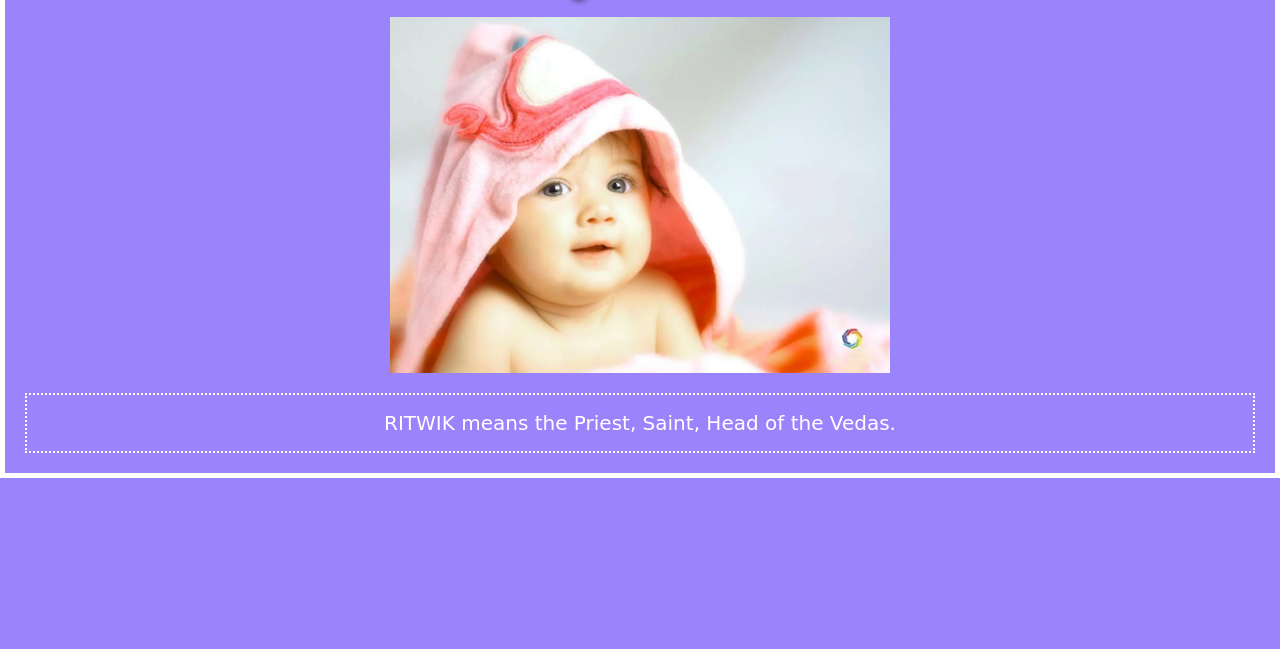
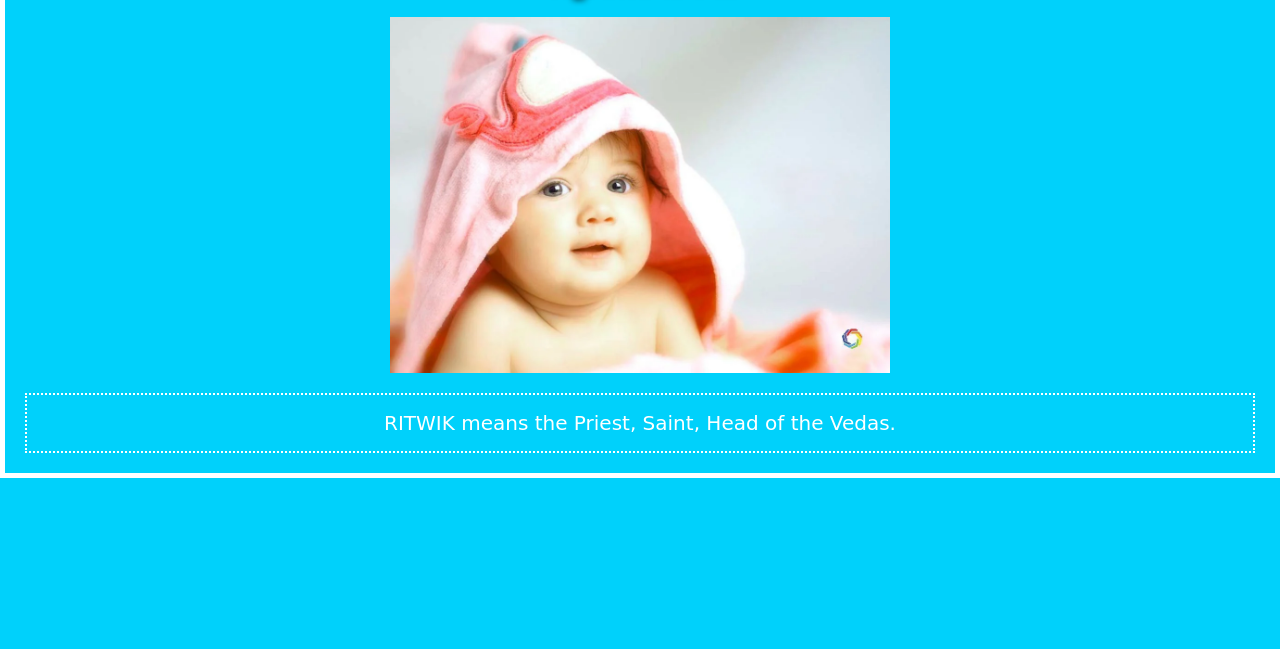
Before and after one commit to KalyanSagarK/Ritwik, a plain HTML site: page index.html in a window 1280 px wide. Shown: the part 151-800 px from the top of the page. Drawn offline with Linux system fonts and the light colour scheme; files that its build step writes are made by us from their sources.

Commit message:
Updated styles

```diff
--- a/index.html
+++ b/index.html
@@ -14,7 +14,7 @@
     <style>
         body {
             overflow-y: auto;
-            background-color: #9b83fb;
+            background-color: #00d1fb;
             border: 5px solid white;
             font-family: cursive;
         }
```
Also changed, not shown: favicon.ico (added), logo192.png (added).
